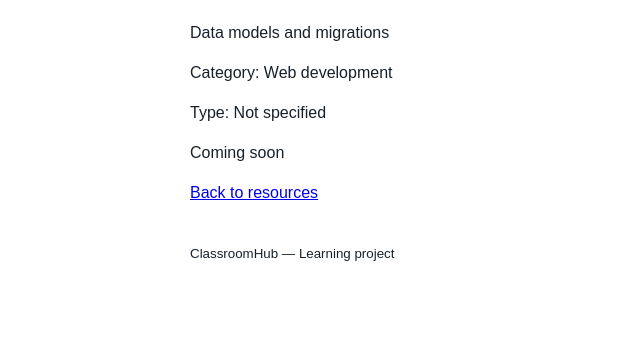
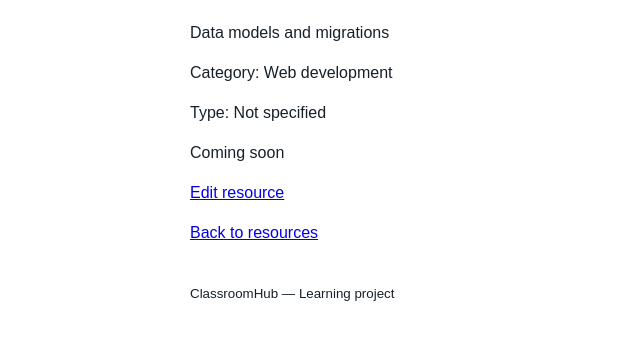
Before and after one commit to julara209/Laboratorios-Python, a Django app: page /resources/3/ in a window 1280 px wide. Shown: the part 231-571 px from the top of the page, without its empty margins (0-640 px from the left). Run offline with Django 5.2, Linux system fonts and the light colour scheme; the visitor is signed in with stand-in values (Sample User, id 1); data comes from the database, SQL or seed files in the repository.

Commit message:
feat: add resource update view

```diff
--- a/laboratorio-06-07-08-09/classroom-hub/pages/templates/pages/resource_detail.html
+++ b/laboratorio-06-07-08-09/classroom-hub/pages/templates/pages/resource_detail.html
@@ -16,6 +16,14 @@
         {% endif %}
     </article>
 
+    {% if perms.pages.change_resource %}
+        <p>
+            <a href="{% url 'pages:resource-update' resource.pk %}">
+                Edit resource
+            </a>
+        </p>
+    {% endif %}
+
     <p>
         <a href="{% url 'pages:resources' %}">Back to resources</a>
     </p>
--- a/laboratorio-06-07-08-09/classroom-hub/pages/urls.py
+++ b/laboratorio-06-07-08-09/classroom-hub/pages/urls.py
@@ -37,4 +37,9 @@ urlpatterns = [
         name="logout",
     ),
     path("dashboard/", views.dashboard, name="dashboard"),
+        path(
+        "resources/<int:pk>/edit/",
+        views.ResourceUpdateView.as_view(),
+        name="resource-update",
+    ),
 ]
--- a/laboratorio-06-07-08-09/classroom-hub/pages/views.py
+++ b/laboratorio-06-07-08-09/classroom-hub/pages/views.py
@@ -11,6 +11,7 @@ from django.views.generic import CreateView, DetailView
 from .forms import ResourceForm
 from .models import Resource
 
+from django.views.generic import CreateView, DetailView, UpdateView
 
 def home(request):
     context = {
@@ -92,3 +93,14 @@ class ResourceCreateView(
     template_name = "pages/resource_form.html"
     permission_required = "pages.add_resource"
     success_url = reverse_lazy("pages:resources")
+
+class ResourceUpdateView(
+    LoginRequiredMixin,
+    PermissionRequiredMixin,
+    UpdateView,
+):
+    model = Resource
+    form_class = ResourceForm
+    template_name = "pages/resource_form.html"
+    permission_required = "pages.change_resource"
+    success_url = reverse_lazy("pages:resources")
```
